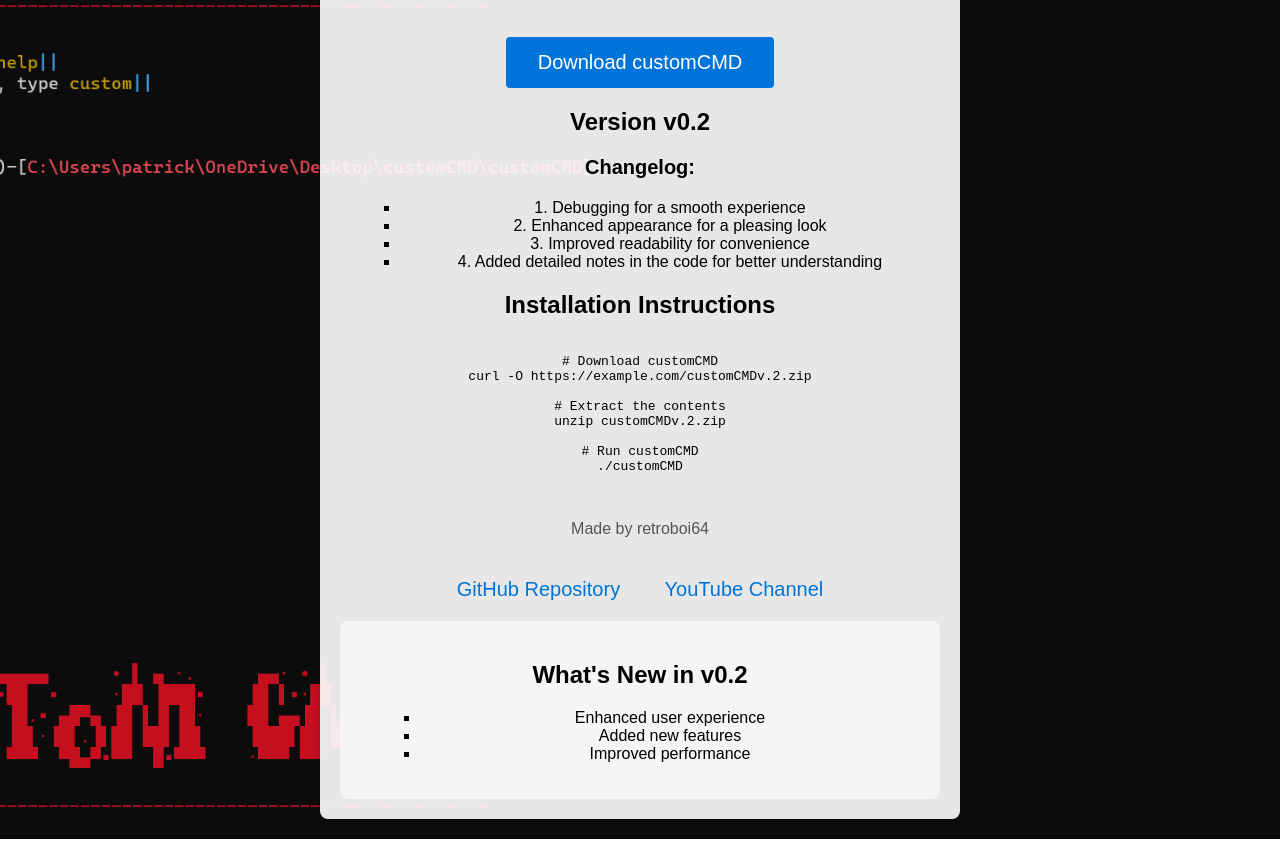
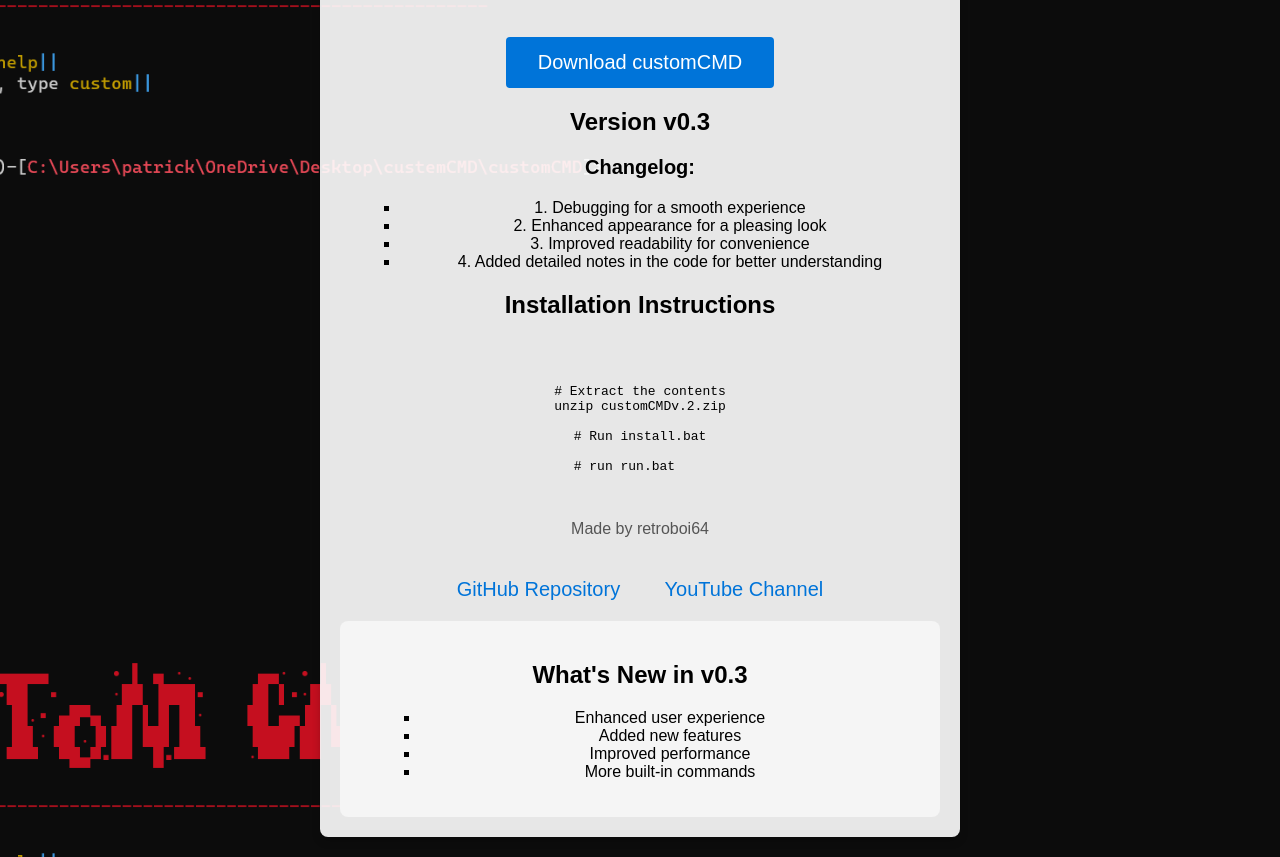
Before and after one commit to Retroboi64/customCMD, a plain HTML site: page website/index.html in a window 1280 px wide. Shown: the part 163-1020 px from the top of the page. Drawn offline with Linux system fonts and the light colour scheme.

Commit message:
Update index.html

```diff
--- a/website/index.html
+++ b/website/index.html
@@ -82,8 +82,8 @@
     <div class="container">
         <h1>Welcome to customCMD</h1>
         <p>This is a custom command-line tool that does amazing things. It's your ultimate solution for simplifying tasks.</p>
-        <a class="download-button" href="/customCMDv.2.zip">Download customCMD</a>
-        <h2>Version v0.2</h2>
+        <a class="download-button" href="/customCMDv0.3.zip">Download customCMD</a>
+        <h2>Version v0.3</h2>
         <h3>Changelog:</h3>
         <ul>
             <li>1. Debugging for a smooth experience</li>
@@ -94,14 +94,14 @@
         <h2>Installation Instructions</h2>
         <pre>
 <code>
-# Download customCMD
-curl -O https://example.com/customCMDv.2.zip
+
 
 # Extract the contents
 unzip customCMDv.2.zip
 
-# Run customCMD
-./customCMD
+# Run install.bat
+
+# run run.bat
 </code>
         </pre>
         <p class="made-by">Made by retroboi64</p>
@@ -110,11 +110,12 @@ unzip customCMDv.2.zip
             <a class="youtube-link" href="https://www.youtube.com/channel/UC6zyF0HF7ijZ55wSzVWkeIg" target="_blank">YouTube Channel</a>
         </div>
         <div class="update-section">
-            <h2>What's New in v0.2</h2>
+            <h2>What's New in v0.3</h2>
             <ul>
                 <li>Enhanced user experience</li>
                 <li>Added new features</li>
                 <li>Improved performance</li>
+                <li>More built-in commands</li>
             </ul>
         </div>
     </div>
```
